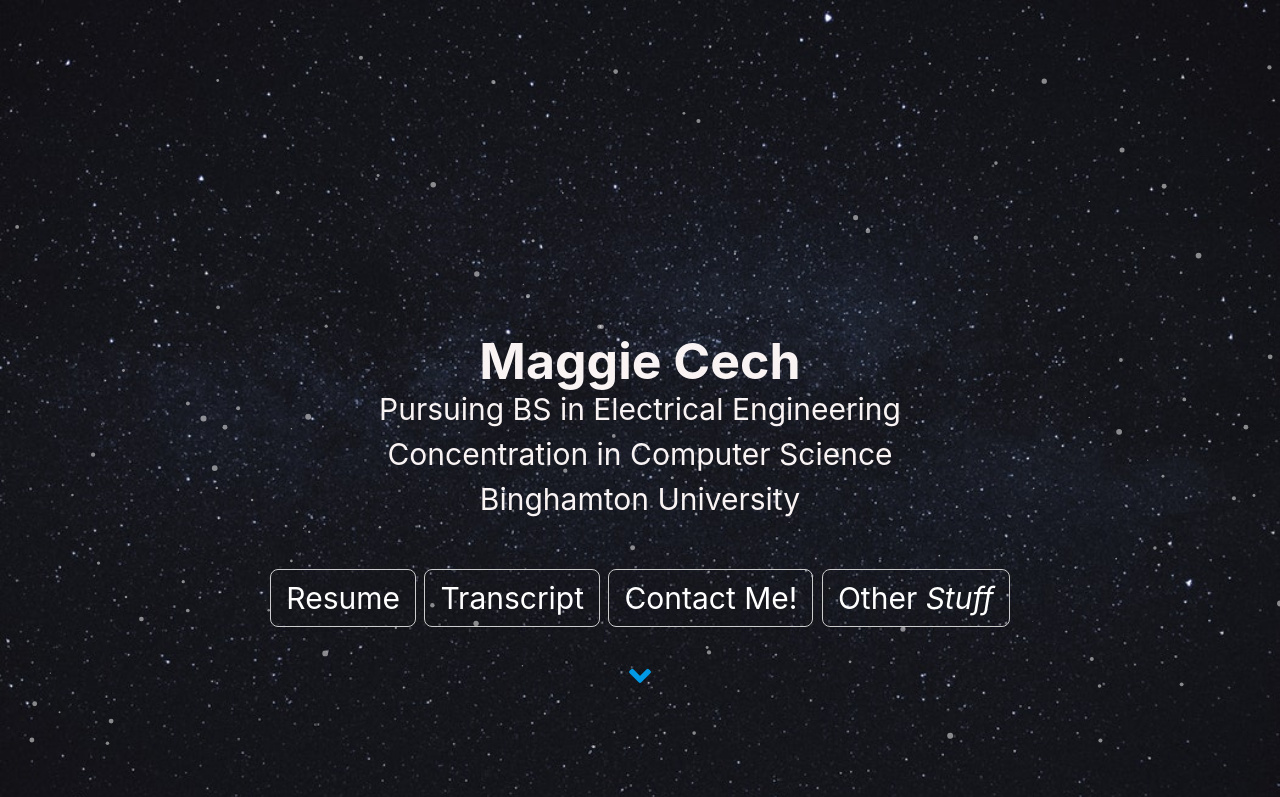
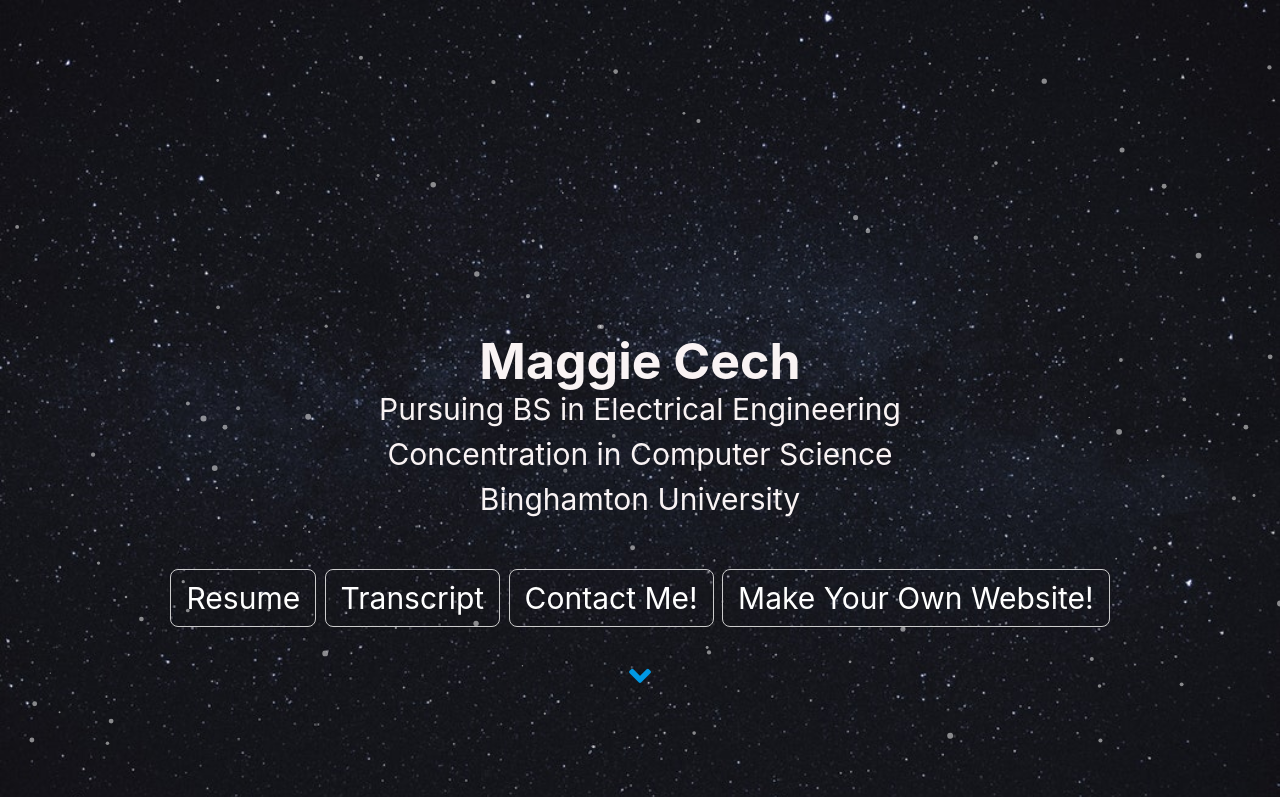
Before and after one commit to mcech99/mcech99.Github.io, a plain HTML site: page index.html in a window 1280 px wide. Shown: the top 797 px of the page. Drawn offline with nearby package versions, Linux system fonts and the light colour scheme.

Commit message:
Update index.html

```diff
--- a/index.html
+++ b/index.html
@@ -46,7 +46,7 @@
 				<a href="#section2" class="btn">Resume</a>
 				<a href="#section3" class="btn">Transcript</a>
 				<a href="#section4" class="btn">Contact Me!</a>
-				<a href="#section5" class="btn">Other <i>Stuff</i></a>
+				<a href="#section5" class="btn">Make Your Own Website!</i></a>
 				<center><span style="font-size: 35px; color: white; margin-top:100px">
 					<a href="#section2">
 						<i class="fas fa-angle-down" style="color:#0099e5"></i></a>
```
